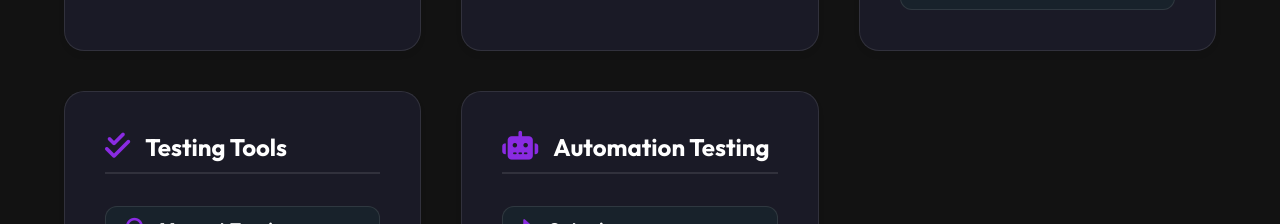
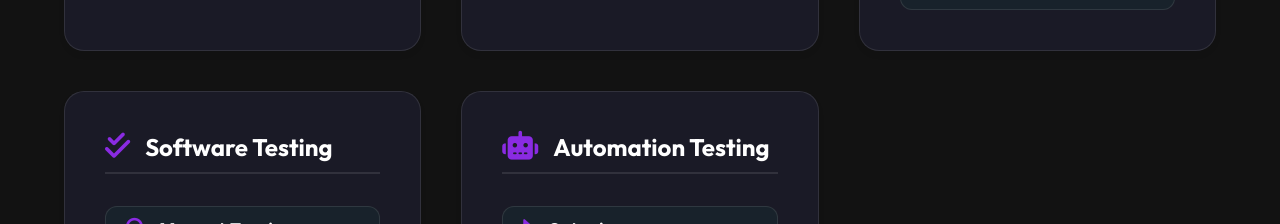
Before and after one commit to anjali-yadav17/Portfolio, a plain HTML site: page index.html in a window 1280 px wide. Shown: the part 2460-2684 px from the top of the page. Drawn offline with Linux system fonts and the light colour scheme.

Commit message:
Update index.html

```diff
--- a/index.html
+++ b/index.html
@@ -157,7 +157,7 @@
 
             <!-- Software Testing -->
             <div class="skill-category glass-card reveal-up" style="transition-delay: 0.3s;">
-                <h3><i class="fas fa-check-double"></i> Testing Tools</h3>
+                <h3><i class="fas fa-check-double"></i> Software Testing </h3>
                 <div class="skill-list">
                     <div class="skill-item">
                         <span><i class="fas fa-search"></i> Manual Testing</span>
```
